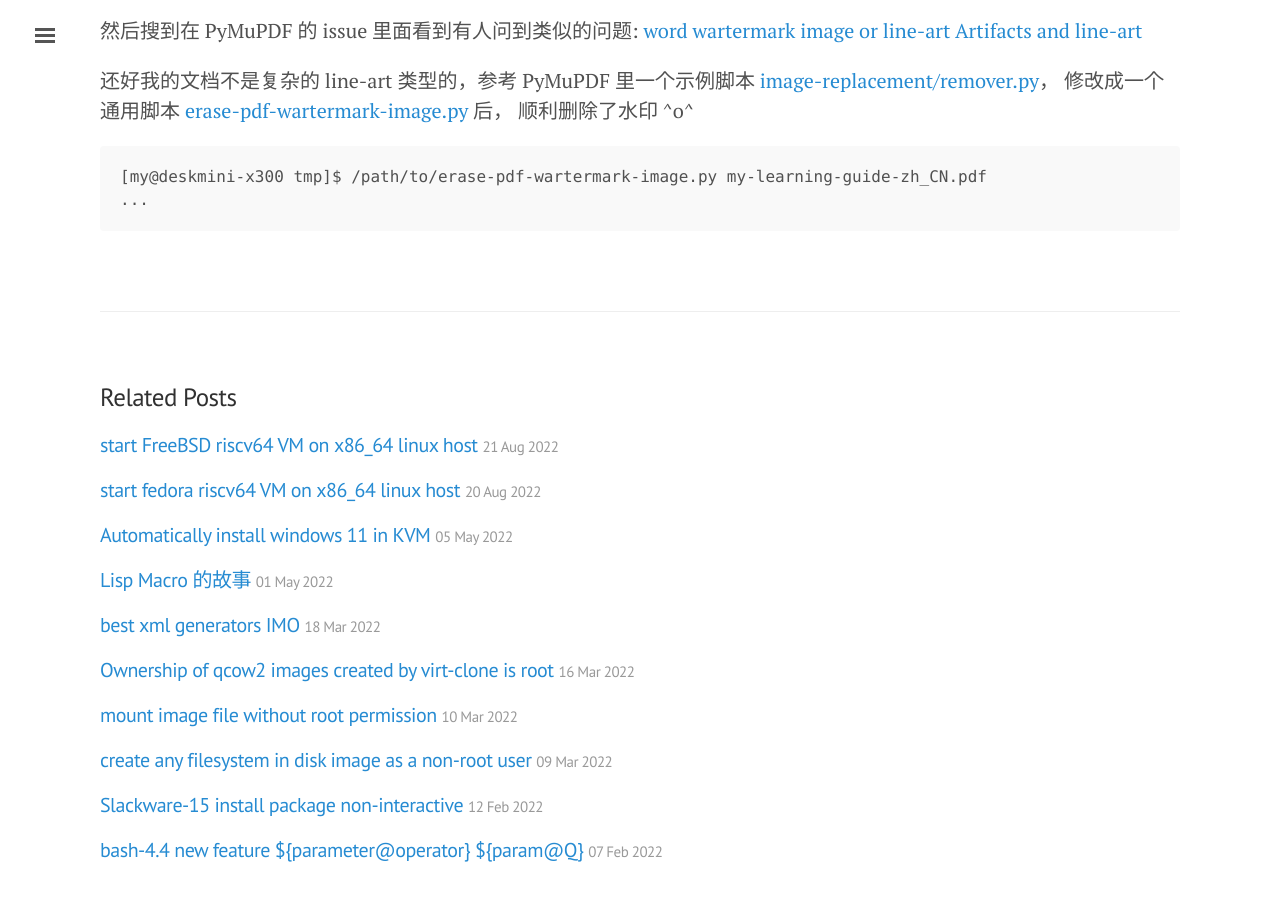
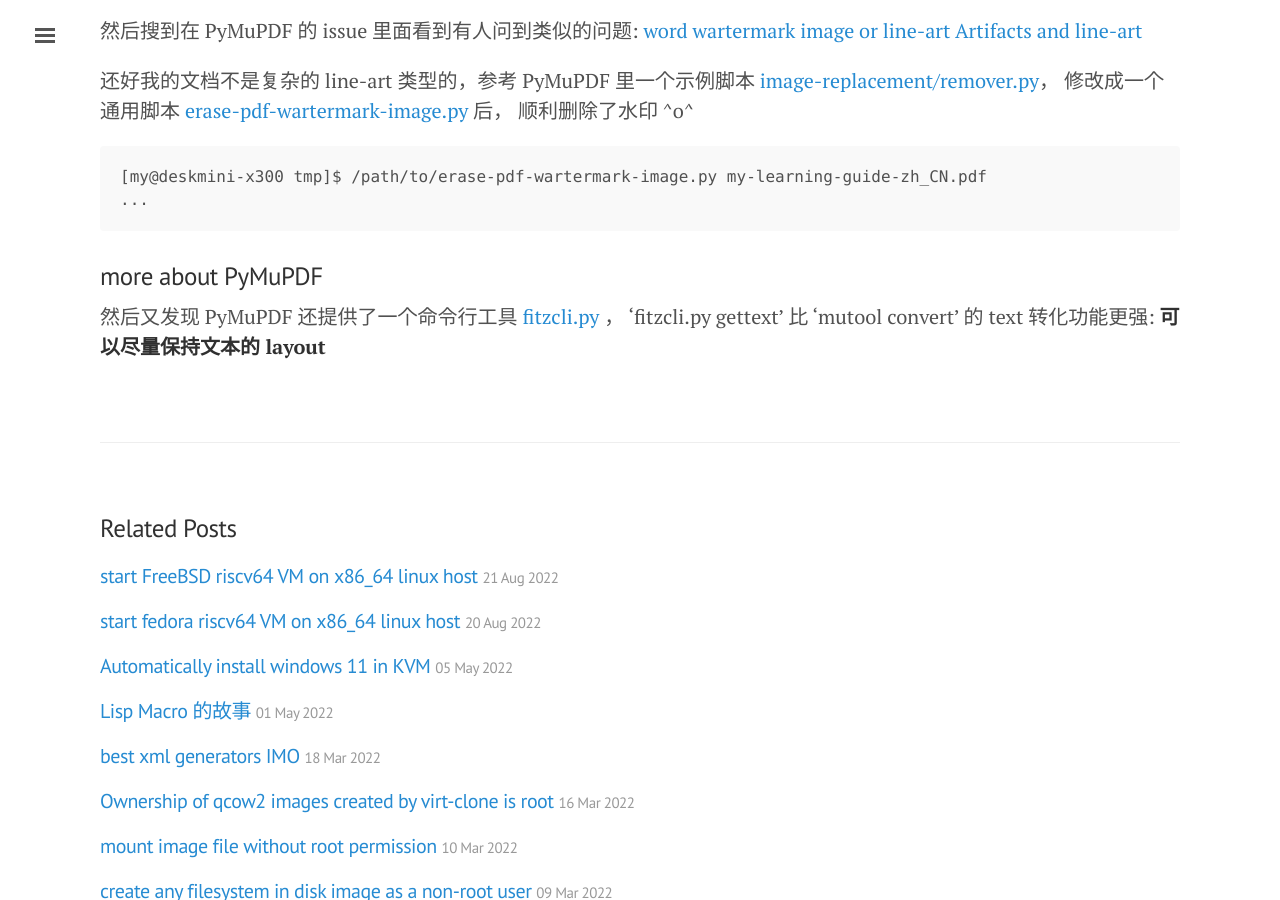
Before and after one commit to tcler/tcler.github.io, a Jekyll site: the page built from _posts/2022-11-01-remove-wartermark-image-from-pdf-by-PyMuPDF.md, in a window 1280 px wide and 900 px high, scrolled down 1303 px. Built offline with Jekyll 4.4.1, drawn with Linux system fonts in a browser that asks for light colours.

Commit message:
Update 2022-11-01-remove-wartermark-image-from-pdf-by-PyMuPDF.md

````diff
--- a/_posts/2022-11-01-remove-wartermark-image-from-pdf-by-PyMuPDF.md
+++ b/_posts/2022-11-01-remove-wartermark-image-from-pdf-by-PyMuPDF.md
@@ -48,3 +48,7 @@
 [my@deskmini-x300 tmp]$ /path/to/erase-pdf-wartermark-image.py my-learning-guide-zh_CN.pdf
 ...
 ```
+
+### more about PyMuPDF
+然后又发现 PyMuPDF 还提供了一个命令行工具 [fitzcli.py](https://github.com/pymupdf/PyMuPDF-Utilities/blob/master/text-extraction/fitzcli.py) ，
+'fitzcli.py gettext' 比 'mutool convert' 的 text 转化功能更强: **可以尽量保持文本的 layout**
````
